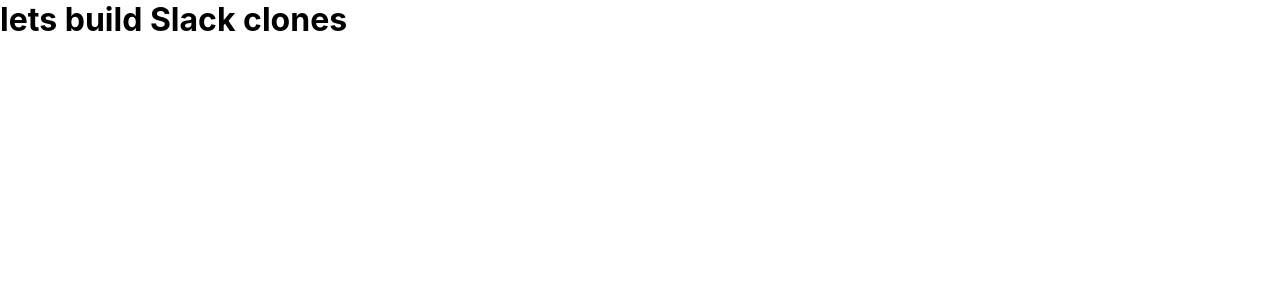
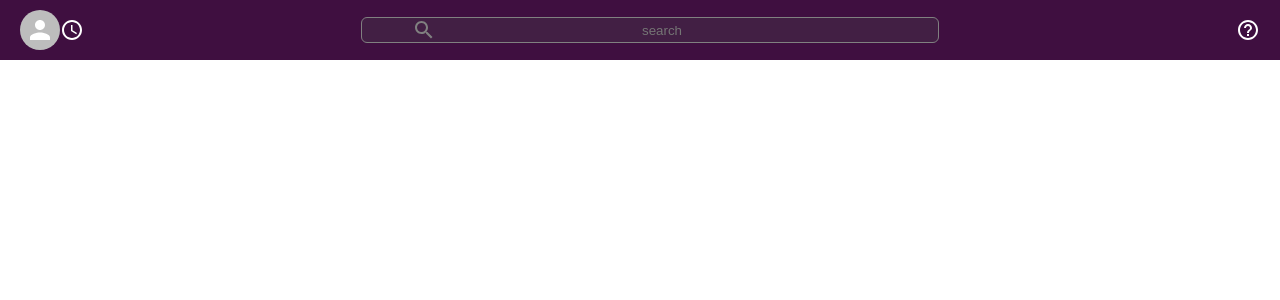
Before and after one commit to ritishjaiswal20/Slack-clone-react, a React (Create React App) app: page / in a window 1280 px wide. Shown: the top 300 px of the page. Built offline with nearby package versions, Linux system fonts and the light colour scheme.

Commit message:
Header completed

```diff
--- a/src/App.css
+++ b/src/App.css
@@ -1,3 +1,3 @@
-* {
-  margin: 0;
+body {
+  --slack-color: #3f0f40;
 }
--- a/src/App.js
+++ b/src/App.js
@@ -1,9 +1,10 @@
 import "./App.css";
+import Header from "./Header";
 
 function App() {
   return (
-    <div className="app">
-      <h1>lets build Slack clones</h1>
+    <div className="App">
+      <Header />
     </div>
   );
 }
--- a/src/Header.css
+++ b/src/Header.css
@@ -0,0 +1,48 @@
+.header {
+  display: flex;
+  align-items: center;
+  justify-content: space-between;
+  color: white;
+  background-color: var(--slack-color);
+  padding: 10px 0;
+}
+
+.header_left {
+  flex: 0.3;
+  display: flex;
+  align-items: center;
+  margin-left: 20px;
+  /* justify-content: space-evenly; */
+}
+
+.header_left > .MuiSvgIcon-root {
+  margin-right: auto;
+  margin-right: 30px;
+}
+
+.header_search {
+  flex: 0.4;
+  background-color: #421f44;
+  display: flex;
+  align-items: center;
+  padding: 0 50px;
+  color: gray;
+  border: 1px gray solid;
+  border-radius: 6px;
+}
+.header_search > input {
+  background-color: transparent;
+  border: none;
+  text-align: center;
+  min-width: 35vw;
+}
+.header_right {
+  flex: 0.3;
+  display: flex;
+  align-items: flex-end;
+}
+
+.header_right > .MuiSvgIcon-root {
+  margin-left: auto;
+  margin-right: 20px;
+}
--- a/src/Header.js
+++ b/src/Header.js
@@ -1,10 +1,24 @@
 import React from "react";
 import "./Header.css";
+import AccessTimeIcon from "@mui/icons-material/AccessTime";
+import { Avatar } from "@mui/material";
+import SearchIcon from "@mui/icons-material/Search";
+import HelpOutlineOutlinedIcon from "@mui/icons-material/HelpOutlineOutlined";
 function Header() {
   return (
     <div className="header">
       <div className="header_left">
-        <h1>header</h1>
+        <Avatar className="header_avatar" alt="ritish jaiswal" />
+        <AccessTimeIcon />
+      </div>
+
+      <div className="header_search">
+        <SearchIcon />
+        <input placeholder="search" type="text" />
+      </div>
+
+      <div className="header_right">
+        <HelpOutlineOutlinedIcon />
       </div>
     </div>
   );
```
Also changed, not shown: package.json (+7 -0 lines), src/firebase.js (added, +10 -0 lines), 1 other file (tests, documents, lock files or other folders).
